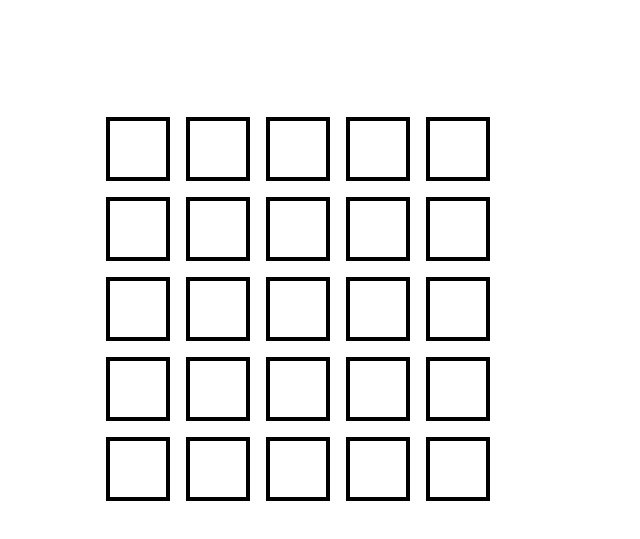
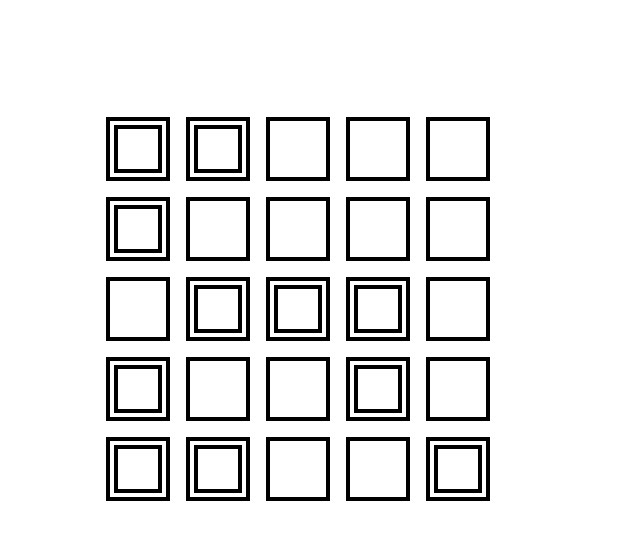
Before and after one commit to VitaFrnkn/Creative-coding, a plain HTML site: page JS-creativeCoding.html in a window 1280 px wide. Shown: the part 61-600 px from the top of the page, without its empty margins (0-640 px from the left). Drawn offline with Linux system fonts and the light colour scheme.

Commit message:
reorganised the code and changed some vars to constants

```diff
--- a/JS-creativeCoding.html
+++ b/JS-creativeCoding.html
@@ -24,19 +24,28 @@
     context.strokeStyle = 'black'; // Set border color (black in this case)
     //context.strokeRect(100, 100, 400, 400); // Use strokeRect to outline the rectangle
 
+    const width = 60;
+    const height = 60;
+    const gap = 20;
+    let x,y;
     for (i=0; i<5; i++) {       //nested loop
         for (j=0; j<5; j++) {
-
-            let width = 60;
-            let height = 60;
-            let gap = 20;
             let x = 100 + (width + gap)*i;
             let y = 100 + (height + gap)*j;
             context.beginPath();
             context.rect(x, y, width, height);
             context.stroke();
+
+            if(Math.random()>0.5){
+
+                context.beginPath();
+                context.rect(x+8, y+8, width -16, height-16);
+                context.stroke();
+            }
         }
     }
+
+
 
 </script>
 
```
